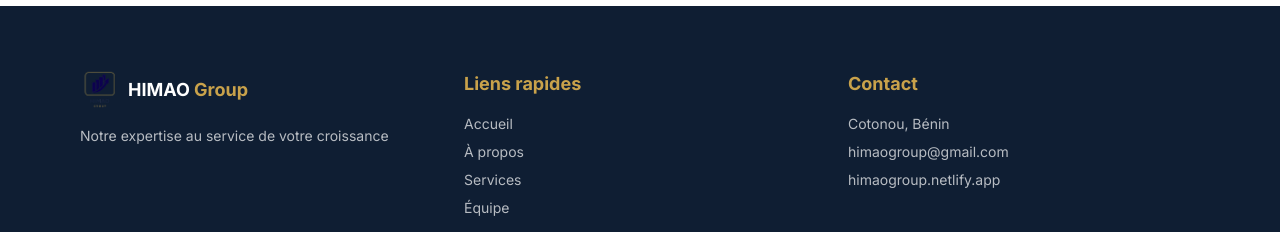
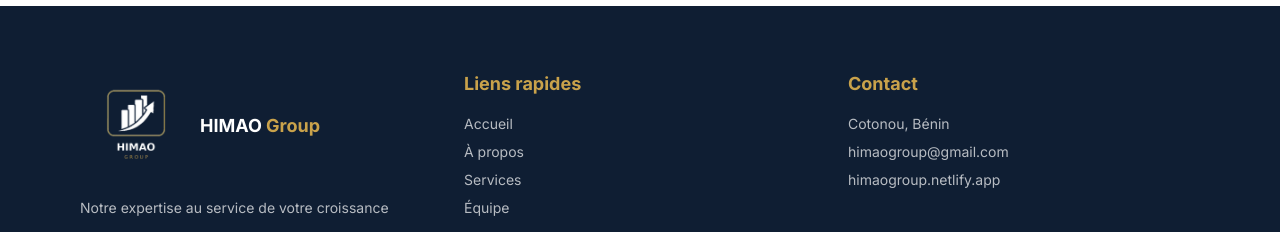
Before and after one commit to OnelKND/himao_group, a website: page a-propos.html in a window 1280 px wide. Shown: the part 2015-2247 px from the top of the page. Drawn offline with Linux system fonts and the light colour scheme.

Commit message:
Logo FOOTER MAJ

```diff
--- a/a-propos.html
+++ b/a-propos.html
@@ -208,7 +208,7 @@
       <div class="grid md:grid-cols-3 gap-8 mb-8">
         <div>
           <div class="flex items-center gap-2 mb-4">
-            <img src="/assets/images/logo.png" alt="HIMAO Group" class="h-10 w-auto" />
+            <img src="/assets/images/logo2.png" alt="HIMAO Group" class="h-28 w-auto" />
             <span class="text-lg font-bold">HIMAO <span class="text-secondary">Group</span></span>
           </div>
           <p class="text-white/70 text-sm">Notre expertise au service de votre croissance</p>
```
Also changed, not shown: contact.html (+1 -1 lines), equipe.html (+1 -1 lines), services.html (+1 -1 lines).
